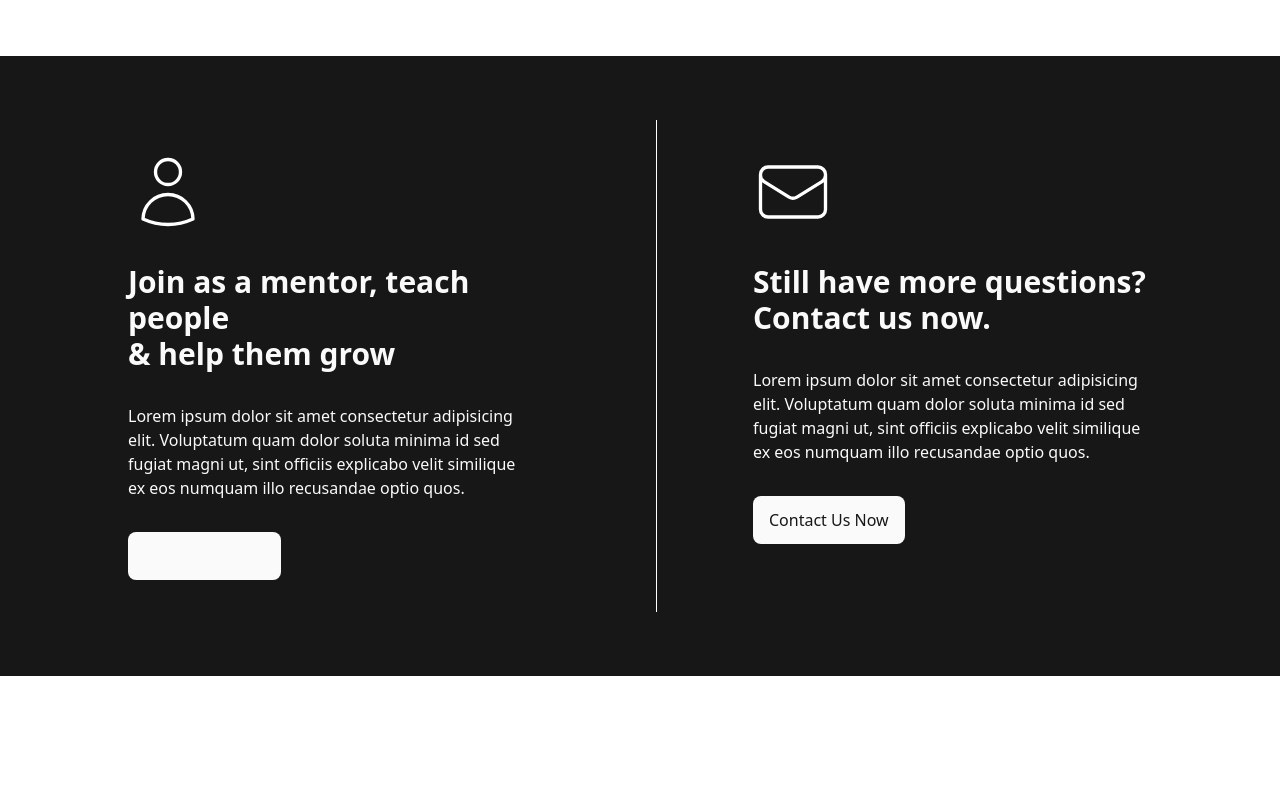
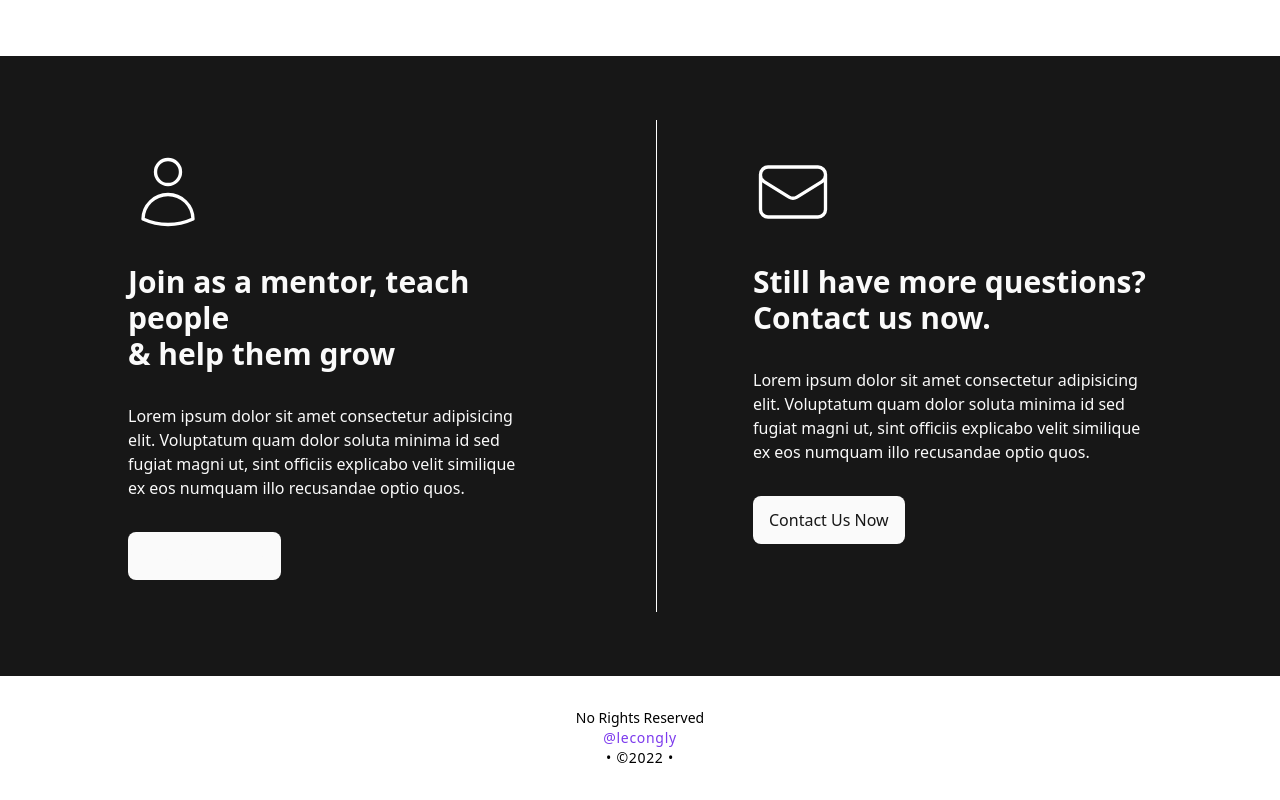
Before and after one commit to lecongly/landing-page-career, a React (Vite) app: page / in a window 1280 px wide. Shown: the part 4185-4985 px from the top of the page. Before the commit the page ends 4861 px from the top, so only its background shows below. Built offline with nearby package versions, Linux system fonts and the light colour scheme.

Commit message:
feat: footer section

```diff
--- a/src/App.tsx
+++ b/src/App.tsx
@@ -6,6 +6,7 @@ import CTA from "./components/CTA";
 import Remote from "./components/Remote";
 import Branches from './components/Branches';
 import CTAAlt from './components/CTAAlt';
+import Footer from './components/Footer';
 
 function App() {
 
@@ -19,6 +20,7 @@ function App() {
             <Remote/>
             <Branches/>
             <CTAAlt/>
+            <Footer/>
         </>
 
     )
--- /dev/null
+++ b/src/components/Footer.tsx
@@ -0,0 +1,34 @@
+import React from 'react';
+import {motion} from "framer-motion"
+
+const Footer = () => {
+    return (
+        <motion.section
+            initial={{opacity: 0}}
+            whileInView={{opacity: 1}}
+            viewport={{margin: '-100px'}}
+            transition={{duration: 0.5}}
+            className="py-8 px-4 md:px-8 overflow-hidden 2xl:px-60 mx-auto grid gap-8 grid-cols-12 relative">
+            <div className="col-span-12 mx-auto w-full flex flex-col justify-center items-center text-sm">
+                <span
+                    className="text-center flex justify-center items-center gap-x-1">
+                    No Rights Reserved
+                </span>
+                <a
+                    className="text-violet-600 font-medium tracking-wider"
+                    href="https://www.linkedin.com/in/lecongly/"
+                    target="_blank"
+                    rel="noopener noreferrer"
+                >
+                    @lecongly
+                </a>
+                <span
+                    className="tracking-wider">
+                    • ©{new Date().getFullYear()} •
+                </span>
+            </div>
+        </motion.section>
+    );
+};
+
+export default Footer;
```
